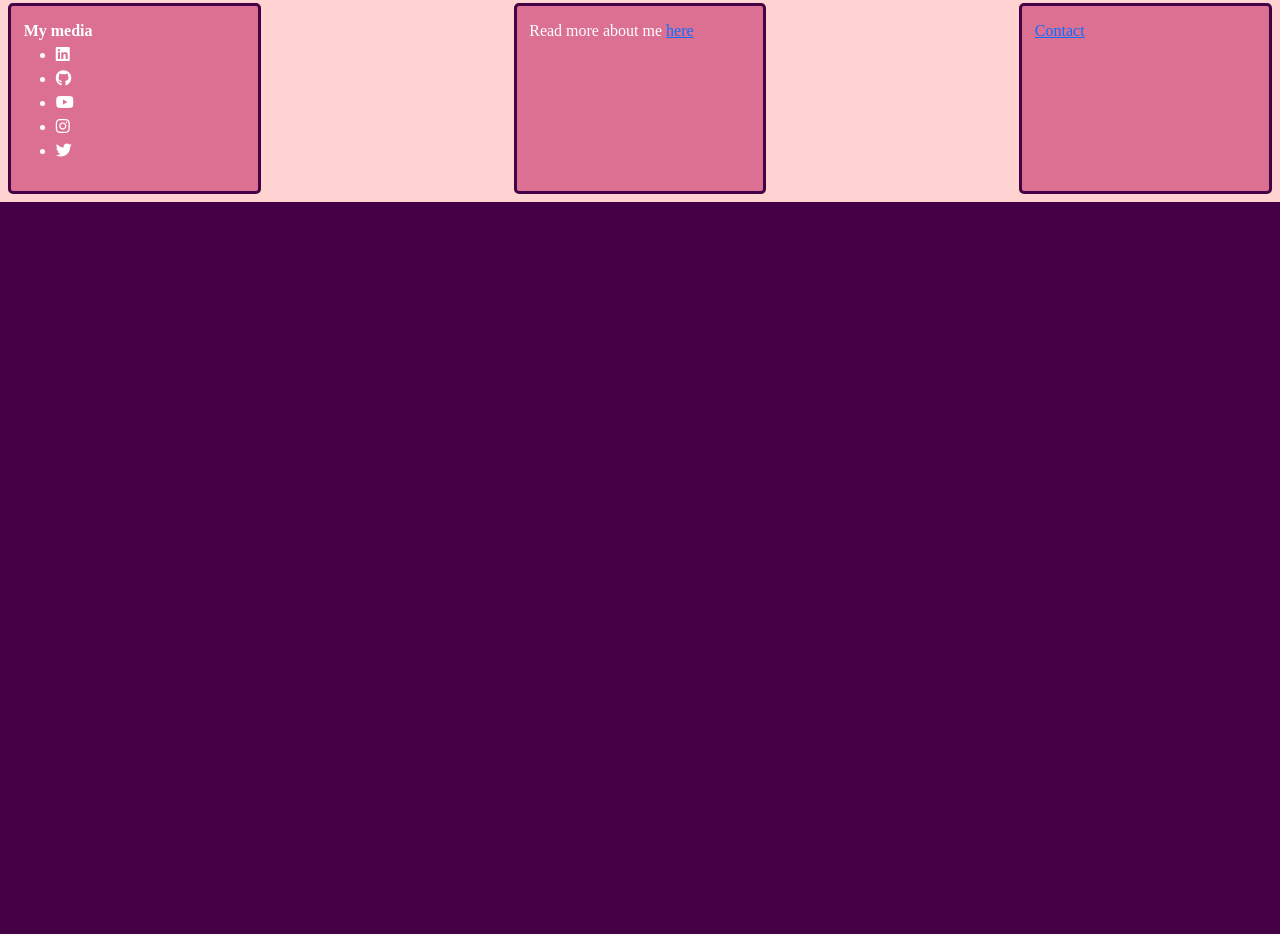
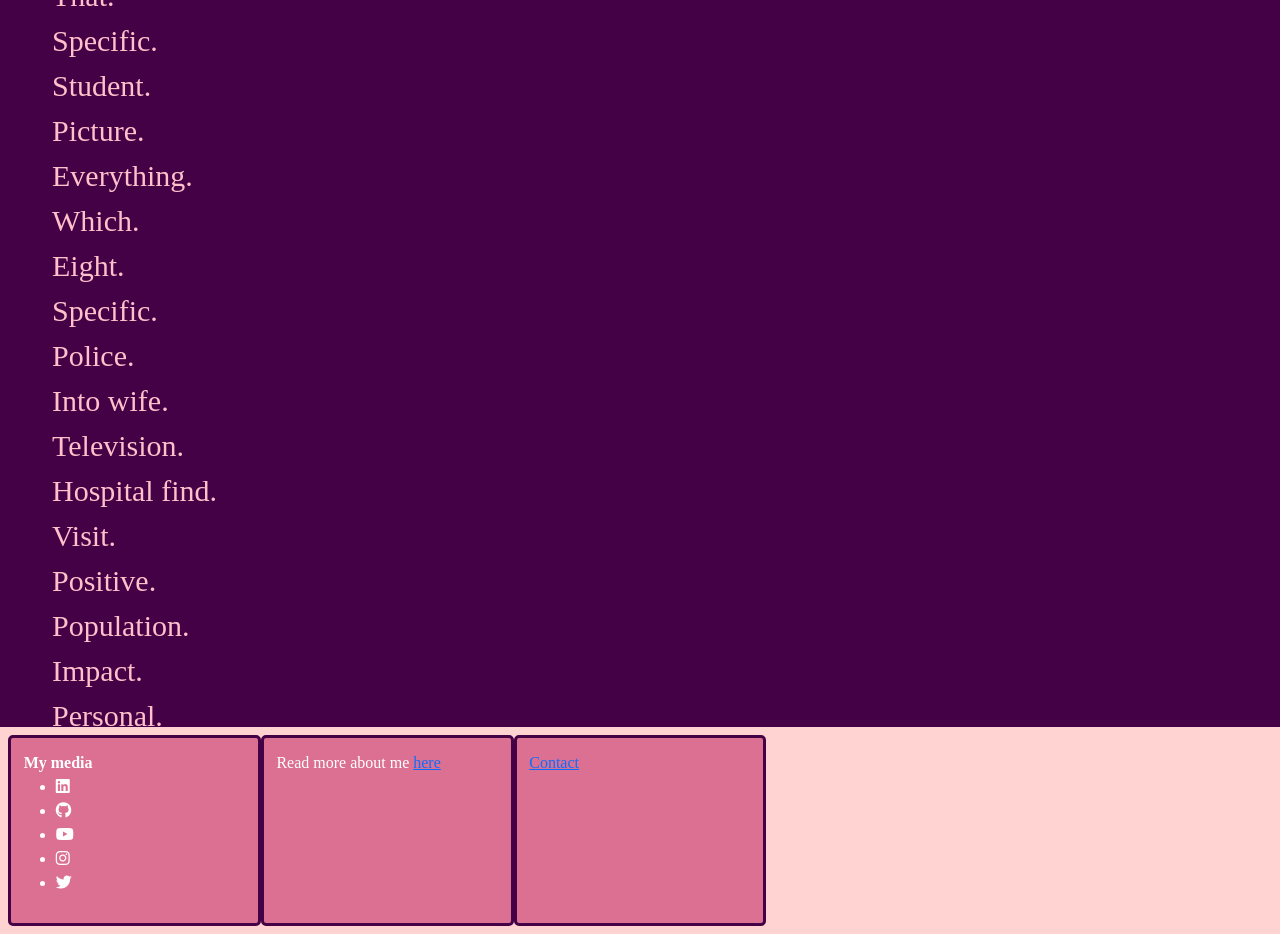
Before and after one commit to Uncle-Moris/MyBlog, a Django app: page /posts/ in a window 1280 px wide. Shown: the part 1793-2727 px from the top of the page. Before the commit the page ends 1995 px from the top, so only its background shows below. Run offline with Django 4.2, Linux system fonts and the light colour scheme; data comes from the database, SQL or seed files in the repository; some libraries are stand-ins or nearby versions.

Commit message:
css clean up

```diff
--- a/my_blog/main/static/main/css/style.css
+++ b/my_blog/main/static/main/css/style.css
@@ -1,4 +1,5 @@
 .default{
+    position: relative;
     background-color: rgb(69, 1, 69);
     font-family: "Times New Roman";
     text-align: inherit;
@@ -6,19 +7,29 @@
     transition: 1s;
     color: white;
     text-decoration: none;
+    height: 100vh;
 }
 .my-header{
     box-sizing: border-box;
     width: 100%;
     height: 6px;
     background-color: navy;
-    position: sticky;
+    position: fixed;
+    z-index: 100;
 }
 
 .posts{
+    position: absolute;
+    box-sizing: border-box;
     list-style-type: none;
     height: auto;
+    padding-top: -1500px;
+    height: 100vh;
+    margin-top: 00px;
+    margin-left: 20px;
     width: 80%;
+    overflow: auto;
+    font-size: 30px;
 }
 
 
@@ -45,6 +56,7 @@
 i {
     color: white;
     transition: 1s;
+    list-style-type: none;
 }
 i:hover {
     color: rgb(69, 1, 69);
@@ -77,7 +89,8 @@ i:hover {
 
 .footer{
     position: relative;
-    bottom: 0;
+    bottom: 0px;
+    width: 100%;
 }
 
 .nav-bar{
@@ -85,9 +98,8 @@ i:hover {
     background-color: rgb(610, 211, 210);
     padding: 8px;
     margin: 0;
-    width: inherit;
+    width: 100%;
     height: auto;
-    justify-content: space-between;
     display: flex;
 }
 
@@ -102,4 +114,12 @@ i:hover {
     padding: 1%;
     border: rgba(69, 1, 69, 20) solid 3px;
     text-decoration: none;
+    list-style-type: none}
+
+.content{
+    box-sizing:border-box;
+    position: relative;
+    width: 100%;
+    height: 100%;
+    display: block;
 }
--- a/my_blog/main/templates/home.html
+++ b/my_blog/main/templates/home.html
@@ -16,7 +16,7 @@
 </head>
 <body class="default">
     <header class="my-header"></header>
-    <nav class="my-header nav-bar ">
+    <nav class="my-header nav-bar">
         <ul>
             <li class="my-nav-item">
                 <a href="{% url 'main:home' %}"> Home </a>
@@ -31,7 +31,7 @@
         </ul>
         </ul>
     </nav>
-    <main class="">
+    <main class="content">
         {% block content %}
         {% endblock %}
     </main>
--- a/my_blog/posts/templates/posts/list.html
+++ b/my_blog/posts/templates/posts/list.html
@@ -10,9 +10,8 @@
 
 {% block content %}
 <link>
-<img src="{% static 'posts/img/letters.jpeg' %}">
 <div>
-<h1 class="page-title">The Posts</h1>
+<h1>The Posts</h1>
     <ul class="posts">
         {% for post in posts_list %}
         <li >
```
